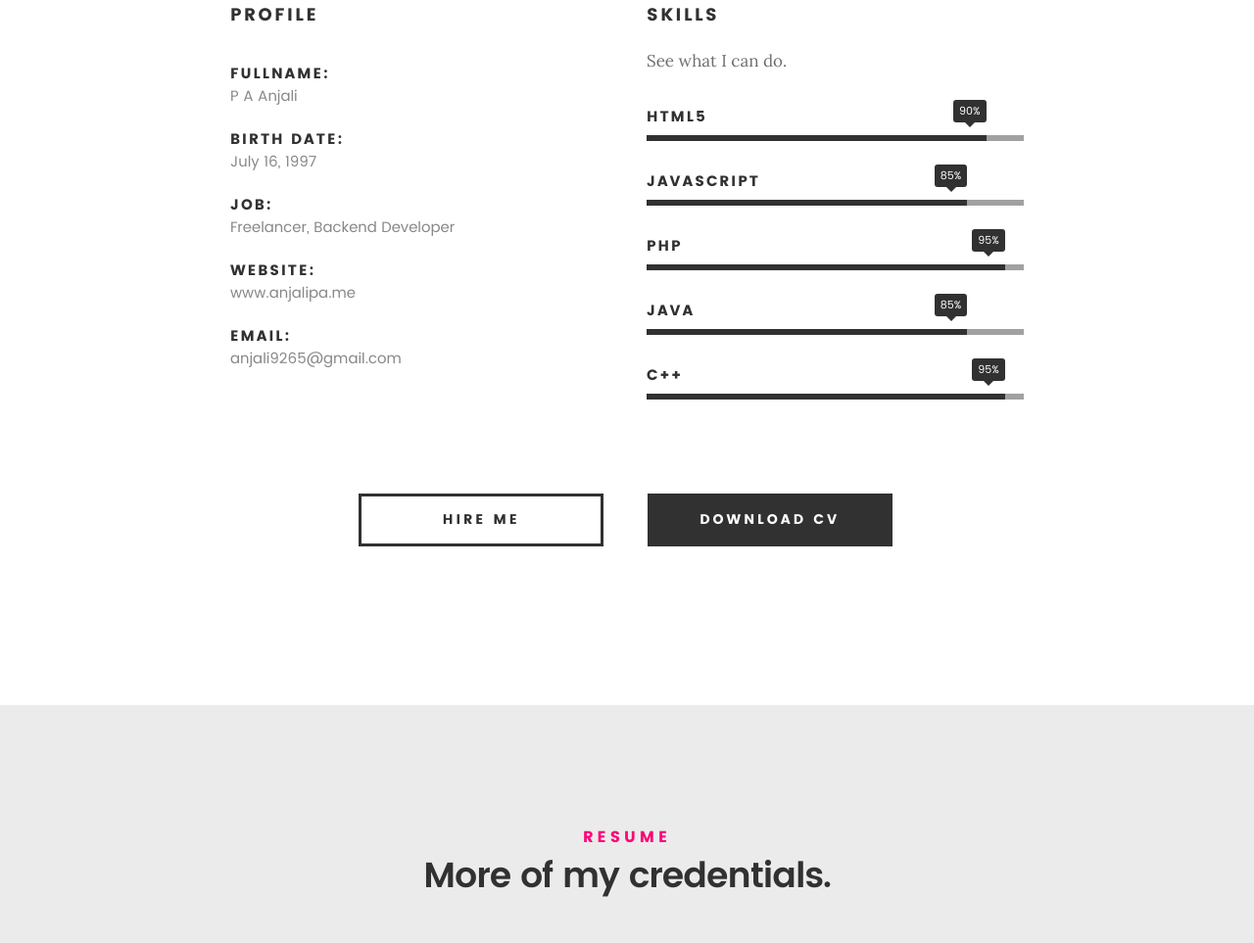
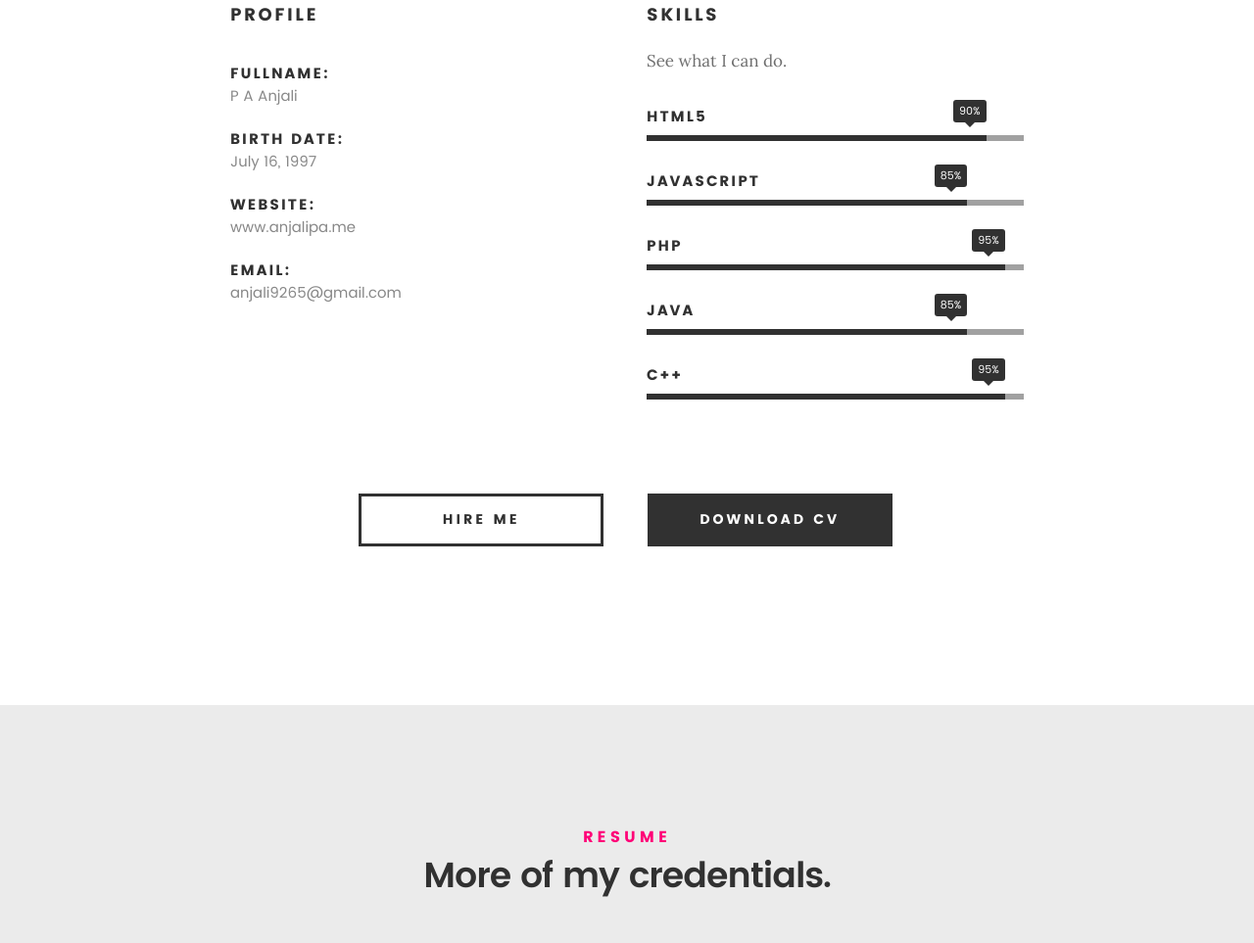
Before and after one commit to anjali9265/anjali9265.github.io, a plain HTML site: page index.html in a window 1280 px wide. Shown: the part 1241-2204 px from the top of the page at 98% size. Drawn offline with Linux system fonts and the light colour scheme.

Commit message:
Update index.html

```diff
--- a/index.html
+++ b/index.html
@@ -132,10 +132,7 @@
    					<strong>Birth Date:</strong>
    					<span>July 16, 1997</span>
    				</li>
-   				<li>
-   					<strong>Job:</strong>
-   					<span>Freelancer, Backend Developer</span>
-   				</li>
+
    				<li>
    					<strong>Website:</strong>
    					<span>www.anjalipa.me</span>
```
